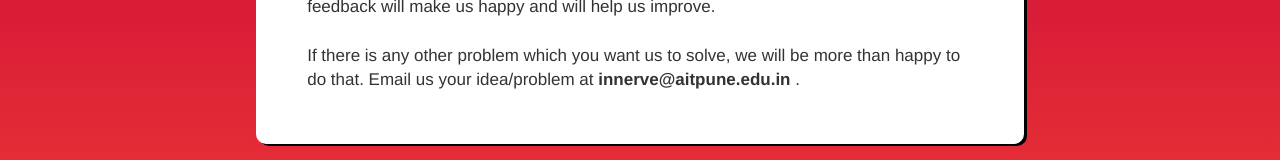
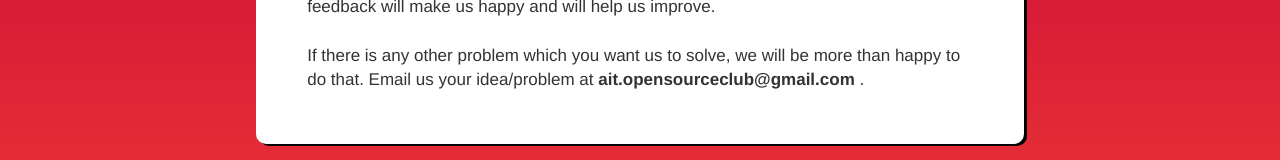
Before and after one commit to aitoss/LibraryReissuer-FrontEnd, a plain HTML site: page thankyou.html in a window 1280 px wide. Shown: the part 252-412 px from the top of the page. Drawn offline with nearby package versions, Linux system fonts and the light colour scheme.

Commit message:
updated email address

```diff
--- a/thankyou.html
+++ b/thankyou.html
@@ -12,7 +12,7 @@
         <div class="errorContent">
             We hope you are happy with our product. It will be great to hear from you. Your feedback will make us happy and will
             help us improve.</br> </br>If there is any other problem which you want us to solve, we will be more than happy to do that.
-            Email us your idea/problem at <strong>innerve@aitpune.edu.in</strong> .
+            Email us your idea/problem at <strong>ait.opensourceclub@gmail.com</strong> .
         </div>
 
             <h4 id="contact-message">For any queries/problem mail us at : <strong>library.reissuer@gmail.com</strong></h4>
```
